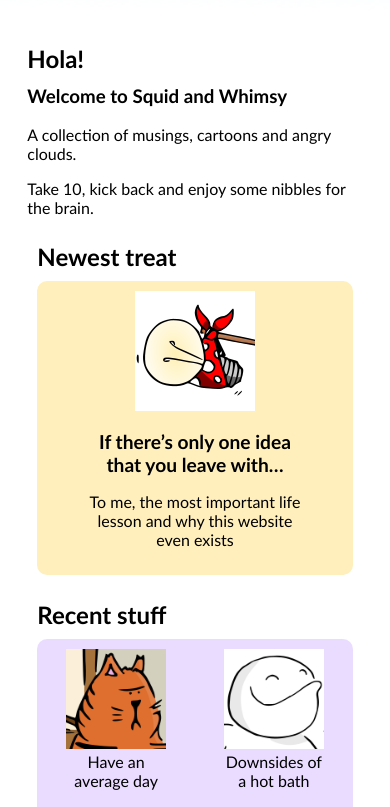
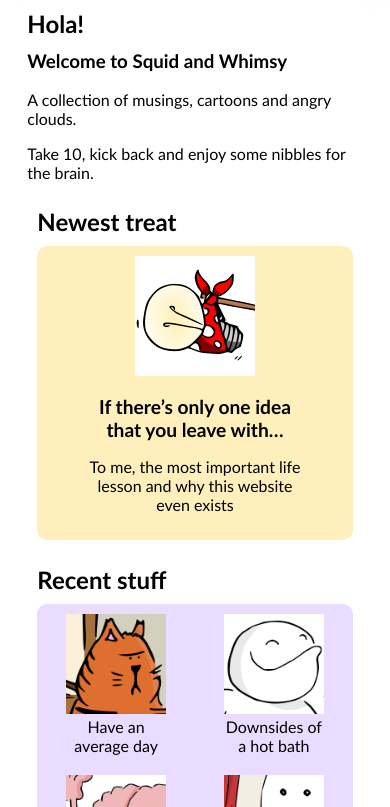
Before and after one commit to aSquidCalledSteve/aSquidCalledSteve.github.io, a plain HTML site: page index.html in a window 390 px wide. Shown: the part 129-936 px from the top of the page. Drawn offline with Linux system fonts and the light colour scheme.

Commit message:
Fixing heading spacing on smaller screens
- Fixing the spacing against the heading and logo on smaller screens

```diff
--- a/shiny.css
+++ b/shiny.css
@@ -865,8 +865,10 @@ footer {
 
 @media(max-width: 450px) {
     .container { -webkit-flex-basis: 50%; flex-basis: 50%; }
-}
     #me { float: none; display: block; margin-left: auto; margin-right: auto; }
+    #mainBitz { margin-top: 0px; }
+    .greeting { margin-top: 1em; }
+    .articleNav { margin-top: 15px; }
 }
 
 @media(max-width: 320px) {
```
